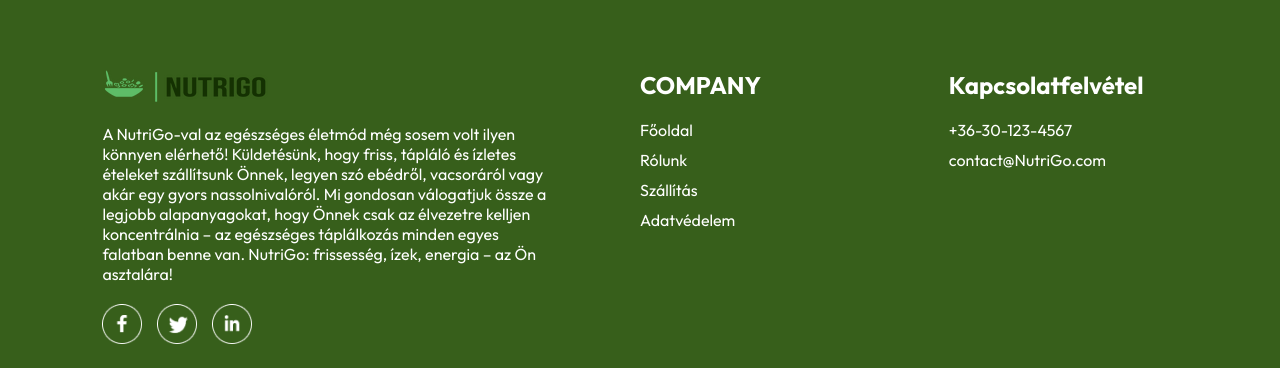
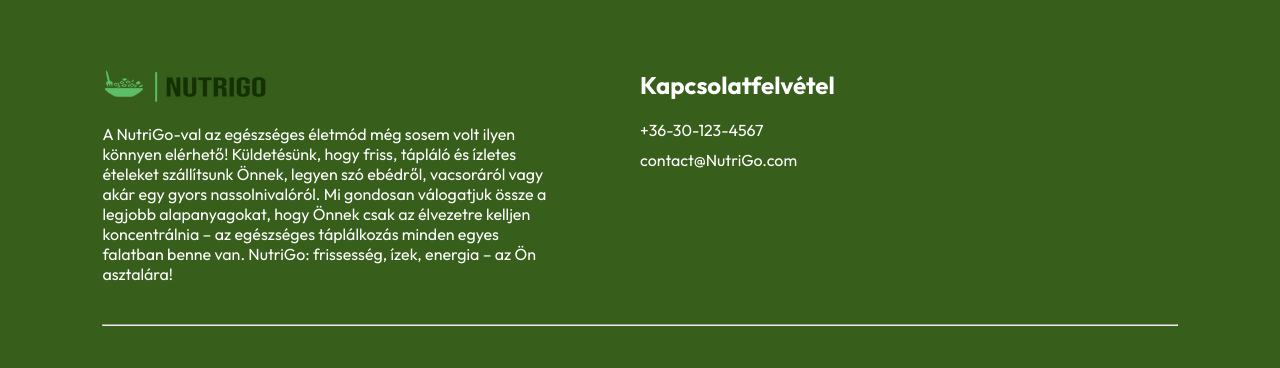
Before and after one commit to MolnarGeri/rendszerfejlesztes_a, a React (Vite) app in the folder frontend/: page /verify in a window 1280 px wide. Shown: the part 572-940 px from the top of the page. Built offline with nearby package versions, Linux system fonts and the light colour scheme; no server answers.

Commit message:
Update Footer.jsx
Kivéve a social media linkek és kivéve az semmire nem mutató linkek a footerből

```diff
--- a/frontend/src/components/Footer/Footer.jsx
+++ b/frontend/src/components/Footer/Footer.jsx
@@ -9,21 +9,9 @@
         <div className="footer-content-left">
             <img src={assets.logo} alt="" />
             <p>A NutriGo-val az egészséges életmód még sosem volt ilyen könnyen elérhető! Küldetésünk, hogy friss, tápláló és ízletes ételeket szállítsunk Önnek, legyen szó ebédről, vacsoráról vagy akár egy gyors nassolnivalóról. Mi gondosan válogatjuk össze a legjobb alapanyagokat, hogy Önnek csak az élvezetre kelljen koncentrálnia – az egészséges táplálkozás minden egyes falatban benne van. NutriGo: frissesség, ízek, energia – az Ön asztalára!</p>
-            <div className="footer-social-icons">
-                <img src={assets.facebook_icon} alt="" />
-                <img src={assets.twitter_icon} alt="" />
-                <img src={assets.linkedin_icon} alt="" />
-            </div>
+
         </div>
-        <div className="footer-content-center">
-            <h2>COMPANY</h2>
-            <ul>
-                <li>Főoldal</li>
-                <li>Rólunk</li>
-                <li>Szállítás</li>
-                <li>Adatvédelem</li>
-            </ul>
-        </div>
+
         <div className="footer-content-right">
             <h2>Kapcsolatfelvétel</h2>
             <ul>
```
